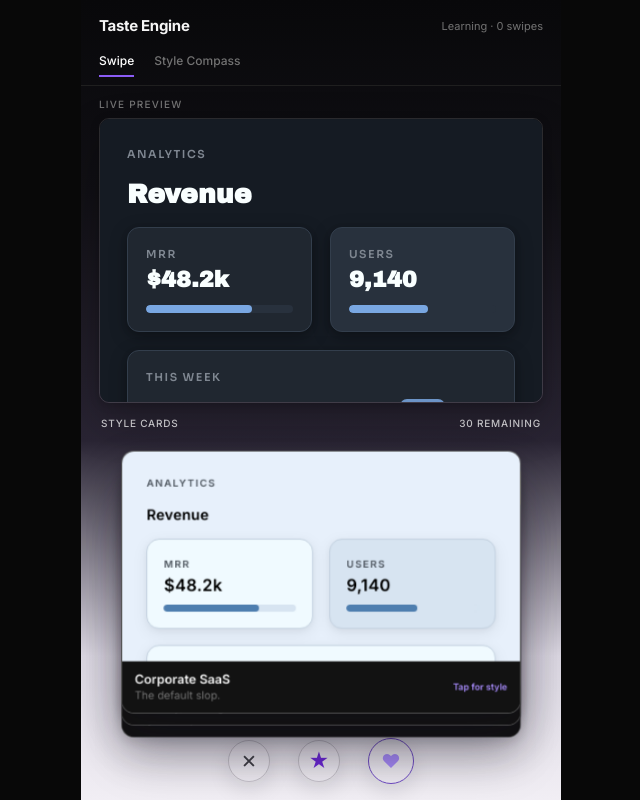
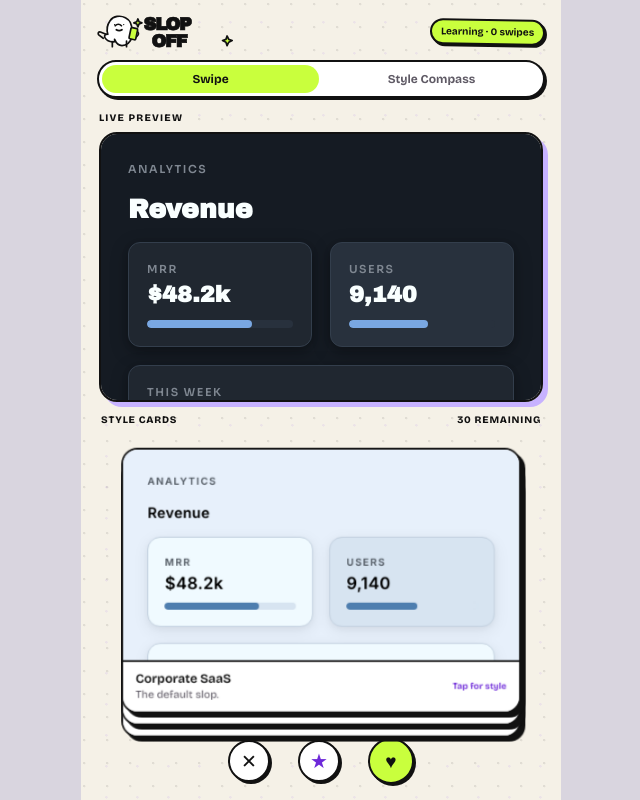
Before and after one commit to lukataylo/high-bar, a React (Vite) app: page / in a window 1280 px wide. Shown: the whole page, without its empty margins (319-959 px from the left). Built offline with nearby package versions, Linux system fonts and the light colour scheme.

Commit message:
style: adopt Slop Off hand-drawn light theme
Co-authored-by: lukataylo <lukataylo@users.noreply.github.com>

```diff
--- a/index.html
+++ b/index.html
@@ -4,7 +4,7 @@
     <meta charset="UTF-8" />
     <meta name="viewport" content="width=device-width, initial-scale=1.0, viewport-fit=cover, maximum-scale=1.0, user-scalable=no" />
     <meta name="theme-color" content="#0b0b0f" />
-    <title>Taste Engine</title>
+    <title>Slop Off — Taste Engine</title>
     <meta name="description" content="Swipe on design. A taste model learns your eye in real time, your app restyles itself live, and your taste compiles into a Cursor rules file." />
     <link rel="preconnect" href="https://fonts.googleapis.com" />
     <link rel="preconnect" href="https://fonts.gstatic.com" crossorigin />
--- a/src/App.tsx
+++ b/src/App.tsx
@@ -18,6 +18,7 @@ import { SwipeCard, type DeckCard } from "./components/SwipeCard";
 import { MockUI } from "./components/MockUI";
 import { TasteCard } from "./components/TasteCard";
 import { TasteFileModal } from "./components/TasteFileModal";
+import { SlopOffLogo } from "./components/SlopOffLogo";
 
 const INSPIRATION = orderedCorpus();
 const VARIANTS_START = 10; // variants begin appearing after ~10 swipes
@@ -105,7 +106,7 @@ export default function App() {
     <div className="app">
       <div className="topbar">
         <div className="brand">
-          Taste Engine
+          <SlopOffLogo />
         </div>
         <div className="brand-sub">{phase} · {state.swipes.length} swipes</div>
       </div>
--- a/src/app.css
+++ b/src/app.css
@@ -7,28 +7,26 @@
 }
 
 .mirror-panel {
-  padding: 12px 18px 14px;
+  padding: 8px 18px 12px;
 }
 
 .mirror-tag {
   display: flex;
   align-items: center;
   font-size: 10px;
-  color: #737373;
-  font-weight: 500;
+  color: #111111;
+  font-weight: 800;
   margin-bottom: 8px;
   text-transform: uppercase;
   letter-spacing: 0.12em;
 }
 
 .mirror-frame {
-  height: 285px;
-  border-radius: 10px;
+  height: 270px;
+  border-radius: 18px;
   overflow: hidden;
-  border: 1px solid rgba(255, 255, 255, 0.12);
-  box-shadow:
-    0 18px 44px rgba(0, 0, 0, 0.24),
-    0 2px 10px rgba(0, 0, 0, 0.18);
+  border: 2px solid #111111;
+  box-shadow: 5px 5px 0 #c7b2ff;
 }
 
 .mirror-frame .mirror {
@@ -41,9 +39,9 @@
   display: flex;
   justify-content: space-between;
   padding: 0 20px 7px;
-  color: rgba(255, 255, 255, 0.72);
+  color: #111111;
   font-size: 10px;
-  font-weight: 500;
+  font-weight: 800;
   letter-spacing: 0.08em;
   text-transform: uppercase;
 }
@@ -63,10 +61,10 @@
   padding: 24px;
   text-align: center;
   color: #18181b;
-  background: rgba(255, 255, 255, 0.72);
-  border: 1px solid rgba(255, 255, 255, 0.55);
-  border-radius: 14px;
-  box-shadow: 0 24px 52px rgba(22, 16, 32, 0.18);
+  background: #ffffff;
+  border: 2px solid #111111;
+  border-radius: 18px;
+  box-shadow: 5px 5px 0 #111111;
 }
 
 .deck-complete-title {
@@ -76,9 +74,10 @@
 
 .deck-complete button {
   padding: 10px 14px;
-  color: #ffffff;
-  background: #7c3aed;
-  border-radius: 9px;
+  color: #111111;
+  background: #c9ff3d;
+  border: 2px solid #111111;
+  border-radius: 999px;
   font-size: 12px;
   font-weight: 600;
 }
@@ -86,7 +85,7 @@
 .swipe-card {
   position: absolute;
   inset: 0;
-  border-radius: 14px;
+  border-radius: 18px;
   will-change: transform;
   cursor: grab;
 }
@@ -111,13 +110,12 @@
   position: absolute;
   inset: 0;
   backface-visibility: hidden;
-  border-radius: 14px;
+  border-radius: 18px;
   overflow: hidden;
-  background: #121212;
-  border: 1px solid rgba(255, 255, 255, 0.3);
-  box-shadow:
-    0 24px 52px rgba(22, 16, 32, 0.22),
-    0 4px 14px rgba(22, 16, 32, 0.14);
+  color: #111111;
+  background: #ffffff;
+  border: 2px solid #111111;
+  box-shadow: 5px 5px 0 #111111;
   display: flex;
   flex-direction: column;
 }
@@ -138,8 +136,8 @@
   align-items: center;
   justify-content: space-between;
   padding: 10px 14px 12px;
-  background: #121212;
-  border-top: 1px solid rgba(255, 255, 255, 0.07);
+  background: #ffffff;
+  border-top: 2px solid #111111;
 }
 
 .card-name {
@@ -149,7 +147,7 @@
 
 .card-tagline {
   font-size: 12px;
-  color: #737373;
+  color: #615c67;
   margin-top: 2px;
 }
 
@@ -159,19 +157,20 @@
   letter-spacing: 0.08em;
   padding: 4px 8px;
   border-radius: 8px;
-  background: rgba(139, 92, 246, 0.16);
-  color: #a78bfa;
+  background: #c9ff3d;
+  color: #111111;
+  border: 1.5px solid #111111;
   margin-left: 8px;
 }
 
 .card-badge.off {
-  background: rgba(255, 255, 255, 0.08);
-  color: #a3a3a3;
+  background: #eee8f8;
+  color: #111111;
 }
 
 .card-tap-hint {
   margin-left: auto;
-  color: #a78bfa;
+  color: #6d28d9;
   font-size: 10px;
   font-weight: 600;
   white-space: nowrap;
@@ -192,42 +191,42 @@
 
 .stamp.like {
   right: 20px;
-  color: #a78bfa;
-  border-color: #a78bfa;
+  color: #6d28d9;
+  border-color: #6d28d9;
   transform: rotate(14deg);
 }
 
 .stamp.pass {
   left: 20px;
-  color: #e5e5e5;
-  border-color: #e5e5e5;
+  color: #111111;
+  border-color: #111111;
   transform: rotate(-14deg);
 }
 
 .stamp.super {
   left: 50%;
   transform: translateX(-50%);
-  color: #8b5cf6;
-  border-color: #8b5cf6;
+  color: #6d28d9;
+  border-color: #6d28d9;
 }
 
 /* card back */
 .card-back {
   transform: rotateY(180deg);
   padding: 22px 20px;
-  background: #121212;
+  background: #fffdf7;
 }
 
 .card-back-title {
   font-size: 12px;
   letter-spacing: 0.14em;
   text-transform: uppercase;
-  color: #a78bfa;
+  color: #6d28d9;
   font-weight: 700;
 }
 
 .card-back-sub {
-  color: #c9c9d4;
+  color: #3f3a45;
   margin: 8px 0 18px;
   font-size: 14px;
 }
@@ -247,14 +246,15 @@
 
 .teach-label {
   font-size: 12px;
-  color: #737373;
+  color: #514b57;
   font-weight: 600;
 }
 
 .teach-track {
   height: 6px;
   border-radius: 999px;
-  background: rgba(255, 255, 255, 0.08);
+  background: #e4dfE8;
+  border: 1px solid #111111;
   overflow: hidden;
 }
 
@@ -267,7 +267,7 @@
 
 .teach-val {
   font-size: 11px;
-  color: #e9e9ee;
+  color: #111111;
   font-weight: 600;
   min-width: 62px;
   text-align: right;
@@ -280,7 +280,7 @@
   right: 0;
   text-align: center;
   font-size: 11px;
-  color: #a3a3a3;
+  color: #514b57;
 }
 
 /* ---- Deck action buttons ---- */
@@ -299,9 +299,10 @@
   font-size: 19px;
   display: grid;
   place-items: center;
-  background: transparent;
-  border: 1px solid rgba(30, 26, 36, 0.2);
-  box-shadow: 0 8px 22px rgba(24, 18, 34, 0.1);
+  color: #111111;
+  background: #ffffff;
+  border: 2px solid #111111;
+  box-shadow: 2px 2px 0 #111111;
   transition: transform 0.12s ease;
 }
 
@@ -310,13 +311,14 @@
 }
 
 .act.pass {
-  color: #3f3f46;
+  color: #111111;
 }
 .act.like {
-  color: #a78bfa;
+  color: #111111;
+  background: #c9ff3d;
   width: 46px;
   height: 46px;
-  border-color: #6d4ac2;
+  border-color: #111111;
 }
 .act.super {
   color: #6d28d9;
@@ -341,7 +343,7 @@
   font-size: 11px;
   letter-spacing: 0.16em;
   text-transform: uppercase;
-  color: #a78bfa;
+  color: #6d28d9;
   font-weight: 700;
 }
 
@@ -350,12 +352,12 @@
   font-weight: 800;
   letter-spacing: -0.02em;
   margin: 6px 0 4px;
-  color: #ffffff;
+  color: #111111;
 }
 
 .fp-meta {
   font-size: 12px;
-  color: #8a8a99;
+  color: #615c67;
 }
 
 .fp-radar {
@@ -372,14 +374,17 @@
   width: 44px;
   height: 44px;
   border-radius: 12px;
-  border: 1px solid rgba(255, 255, 255, 0.12);
+  border: 2px solid #111111;
+  box-shadow: 2px 2px 0 rgba(17, 17, 17, 0.25);
 }
 
 .fp-type {
   width: 100%;
-  background: #121212;
-  border: 1px solid rgba(255, 255, 255, 0.08);
-  border-radius: 16px;
+  color: #111111;
+  background: #ffffff;
+  border: 2px solid #111111;
+  border-radius: 18px;
+  box-shadow: 4px 4px 0 #c7b2ff;
   padding: 14px 16px;
   margin-bottom: 16px;
 }
@@ -388,7 +393,7 @@
   font-size: 11px;
   letter-spacing: 0.14em;
   text-transform: uppercase;
-  color: #8a8a99;
+  color: #615c67;
   font-weight: 600;
   margin-bottom: 8px;
 }
@@ -413,9 +418,9 @@
   font-weight: 600;
   padding: 6px 12px;
   border-radius: 999px;
-  background: rgba(139, 92, 246, 0.14);
-  color: #a78bfa;
-  border: 1px solid rgba(139, 92, 246, 0.28);
+  background: #c9ff3d;
+  color: #111111;
+  border: 2px solid #111111;
 }
 
 .fp-generate {
@@ -424,9 +429,10 @@
   border-radius: 16px;
   font-weight: 700;
   font-size: 15px;
-  color: #ffffff;
-  background: #7c3aed;
-  box-shadow: none;
+  color: #111111;
+  background: #c9ff3d;
+  border: 2px solid #111111;
+  box-shadow: 4px 4px 0 #111111;
 }
 
 .fp-generate code {
@@ -441,7 +447,7 @@
 .modal-backdrop {
   position: fixed;
   inset: 0;
-  background: rgba(3, 3, 6, 0.72);
+  background: rgba(35, 28, 42, 0.42);
   backdrop-filter: blur(6px);
   display: grid;
   place-items: center;
@@ -453,13 +459,14 @@
   width: 100%;
   max-width: 440px;
   max-height: 84dvh;
-  background: #0d0d14;
-  border: 1px solid rgba(255, 255, 255, 0.1);
+  color: #111111;
+  background: #fffdf7;
+  border: 2px solid #111111;
   border-radius: 18px;
   display: flex;
   flex-direction: column;
   overflow: hidden;
-  box-shadow: 0 30px 80px rgba(0, 0, 0, 0.7);
+  box-shadow: 7px 7px 0 #111111;
 }
 
 .modal-head {
@@ -467,14 +474,14 @@
   align-items: center;
   justify-content: space-between;
   padding: 16px 18px;
-  border-bottom: 1px solid rgba(255, 255, 255, 0.07);
+  border-bottom: 2px solid #111111;
 }
 
 .modal-eyebrow {
   font-size: 10px;
   letter-spacing: 0.16em;
   text-transform: uppercase;
-  color: #a78bfa;
+  color: #6d28d9;
   font-weight: 700;
 }
 
@@ -489,8 +496,9 @@
   width: 32px;
   height: 32px;
   border-radius: 8px;
-  background: rgba(255, 255, 255, 0.06);
-  color: #c9c9d4;
+  background: #ffffff;
+  color: #111111;
+  border: 2px solid #111111;
 }
 
 .modal-code {
@@ -500,7 +508,7 @@
   font-family: "IBM Plex Mono", monospace;
   font-size: 11.5px;
   line-height: 1.55;
-  color: #e5e5e5;
+  color: #29242f;
   white-space: pre-wrap;
   word-break: break-word;
   flex: 1;
@@ -510,7 +518,7 @@
   display: flex;
   gap: 10px;
   padding: 12px 18px;
-  border-top: 1px solid rgba(255, 255, 255, 0.07);
+  border-top: 2px solid #111111;
 }
 
 .modal-btn {
@@ -518,19 +526,20 @@
   padding: 12px;
   border-radius: 12px;
   font-weight: 700;
-  background: rgba(255, 255, 255, 0.07);
-  color: #e9e9ee;
+  background: #ffffff;
+  color: #111111;
+  border: 2px solid #111111;
 }
 
 .modal-btn.primary {
-  background: #7c3aed;
-  color: #ffffff;
+  background: #c9ff3d;
+  color: #111111;
 }
 
 .modal-foot {
   margin: 0;
   padding: 0 18px 16px;
   font-size: 12px;
-  color: #8a8a99;
+  color: #615c67;
   line-height: 1.5;
 }
--- /dev/null
+++ b/src/components/SlopOffLogo.tsx
@@ -0,0 +1,32 @@
+export function SlopOffLogo() {
+  return (
+    <svg
+      className="slop-off-logo"
+      viewBox="0 0 250 76"
+      role="img"
+      aria-label="Slop Off"
+    >
+      <g
+        fill="none"
+        stroke="#111111"
+        strokeWidth="3"
+        strokeLinecap="round"
+        strokeLinejoin="round"
+      >
+        <path
+          fill="#ffffff"
+          d="M31 55c-7 1-14-2-17-7-2-4 1-7 5-6-2-7-1-17 4-24 6-8 18-10 27-5 8 4 12 13 11 23 6-2 11 0 12 4 1 5-5 8-12 8-2 8-9 14-17 14-6 0-10-4-13-11Z"
+        />
+        <path d="M32 27c3-3 8-3 11 0M34 34c3 2 7 2 10 0" />
+        <circle cx="31" cy="25" r="1.2" fill="#111111" stroke="none" />
+        <circle cx="47" cy="25" r="1.2" fill="#111111" stroke="none" />
+        <path d="M27 55v9M52 54v10" />
+        <path d="M16 42 6 38c-3-1-5 2-3 5l8 6" />
+        <rect x="58" y="31" width="12" height="20" rx="2" fill="#c9ff3d" transform="rotate(12 64 41)" />
+        <path d="m70 20 2-5 2 5 5 2-5 2-2 5-2-5-5-2 5-2ZM227 51l2-6 3 6 6 2-6 3-3 6-2-6-6-3 6-2Z" fill="#c9ff3d" />
+      </g>
+      <text x="82" y="34" className="logo-word">SLOP</text>
+      <text x="96" y="65" className="logo-word">OFF</text>
+    </svg>
+  );
+}
--- a/src/components/TasteCard.tsx
+++ b/src/components/TasteCard.tsx
@@ -54,7 +54,7 @@ export function TasteCard({ taste, confidence, tokens, hue, swipeCount, overall,
           <span style={{ fontFamily: pairing.display, fontWeight: tokens.fontWeightDisplay, fontSize: 22 }}>
             {pairing.name.split(" / ")[0]}
           </span>
-          <span style={{ fontFamily: pairing.body, fontWeight: tokens.fontWeightBody, color: "#9a9aa8" }}>
+          <span style={{ fontFamily: pairing.body, fontWeight: tokens.fontWeightBody, color: "#615c67" }}>
             {pairing.name.split(" / ")[1] ?? pairing.name}
           </span>
         </div>
--- a/src/components/TasteRadar.tsx
+++ b/src/components/TasteRadar.tsx
@@ -33,13 +33,13 @@ export function TasteRadar({ taste, confidence, size = 240, color = "#8b5cf6" }:
           key={rr}
           points={DIMENSIONS.map((_, i) => point(i, r * rr).join(",")).join(" ")}
           fill="none"
-          stroke="rgba(255,255,255,0.08)"
+          stroke="rgba(17,17,17,0.14)"
           strokeWidth={1}
         />
       ))}
       {DIMENSIONS.map((_, i) => {
         const [px, py] = point(i, r);
-        return <line key={i} x1={cx} y1={cy} x2={px} y2={py} stroke="rgba(255,255,255,0.06)" strokeWidth={1} />;
+        return <line key={i} x1={cx} y1={cy} x2={px} y2={py} stroke="rgba(17,17,17,0.1)" strokeWidth={1} />;
       })}
       <path d={valuePath} fill={color} fillOpacity={0.18} stroke={color} strokeWidth={2} strokeLinejoin="round" />
       {DIMENSIONS.map((d, i) => {
@@ -55,7 +55,7 @@ export function TasteRadar({ taste, confidence, size = 240, color = "#8b5cf6" }:
             x={lx}
             y={ly}
             fontSize={7.5}
-            fill="rgba(255,255,255,0.55)"
+            fill="#514b57"
             textAnchor="middle"
             dominantBaseline="middle"
             fontWeight={600}
--- a/src/index.css
+++ b/src/index.css
@@ -12,9 +12,9 @@ body,
 }
 
 body {
-  font-family: "Inter", system-ui, -apple-system, sans-serif;
-  background: #080808;
-  color: #f5f5f5;
+  font-family: "Bricolage Grotesque", "Inter", system-ui, sans-serif;
+  background: #d9d5df;
+  color: #141414;
   -webkit-font-smoothing: antialiased;
   overscroll-behavior: none;
   touch-action: manipulation;
@@ -28,7 +28,7 @@ button {
   color: inherit;
 }
 
-/* The app shell (chrome around the demo) uses its own fixed dark styling so the
+/* The app shell (chrome around the demo) uses its own fixed light styling so the
    restyling only visibly affects the mirror surfaces, per the demo beat sheet. */
 .app {
   position: relative;
@@ -39,55 +39,81 @@ button {
   display: flex;
   flex-direction: column;
   overflow: hidden;
-  background: linear-gradient(
-    180deg,
-    #08080a 0%,
-    #111015 24%,
-    #292433 55%,
-    #ddd9e4 82%,
-    #f1eef4 100%
-  );
+  background-color: #f5f1e7;
+  background-image:
+    radial-gradient(circle at 14% 18%, rgba(17, 17, 17, 0.09) 0 1px, transparent 1.5px),
+    radial-gradient(circle at 82% 72%, rgba(124, 58, 237, 0.08) 0 1px, transparent 1.5px);
+  background-size: 23px 23px, 31px 31px;
 }
 
 .topbar {
   display: flex;
   align-items: center;
   justify-content: space-between;
-  padding: 16px 18px 12px;
+  padding: 8px 16px 4px;
   z-index: 5;
 }
 
 .brand {
-  font-weight: 700;
-  letter-spacing: -0.02em;
-  font-size: 15px;
+  width: 142px;
+  height: 48px;
+}
+
+.slop-off-logo {
+  display: block;
+  width: 100%;
+  height: 100%;
+}
+
+.logo-word {
+  fill: #111111;
+  font-family: "Archivo Black", "Arial Black", sans-serif;
+  font-size: 31px;
+  font-weight: 900;
+  letter-spacing: -2px;
+  paint-order: stroke;
+  stroke: #111111;
+  stroke-width: 1px;
 }
 
 .brand-sub {
-  font-size: 11px;
-  color: #737373;
-  font-weight: 400;
+  padding: 5px 9px;
+  color: #111111;
+  background: #c9ff3d;
+  border: 2px solid #111111;
+  border-radius: 999px;
+  box-shadow: 2px 2px 0 #111111;
+  font-size: 10px;
+  font-weight: 700;
+  transform: rotate(1deg);
 }
 
 .tabs {
   display: flex;
-  gap: 20px;
-  padding: 0 18px 8px;
-  border-bottom: 1px solid #1f1f1f;
+  gap: 4px;
+  margin: 0 16px 6px;
+  padding: 3px;
+  background: #ffffff;
+  border: 2px solid #111111;
+  border-radius: 999px;
+  box-shadow: 2px 2px 0 #111111;
 }
 
 .tab {
-  padding: 6px 0 9px;
+  flex: 1;
+  padding: 7px 10px;
+  color: #5f5a65;
+  background: transparent;
+  border-radius: 999px;
   font-size: 12px;
-  font-weight: 500;
-  color: #737373;
-  background: transparent;
+  font-weight: 700;
   transition: background 0.15s, color 0.15s;
 }
 
 .tab.active {
-  color: #ffffff;
-  box-shadow: inset 0 -2px #8b5cf6;
+  color: #111111;
+  background: #c9ff3d;
+  box-shadow: none;
 }
 
 /* ---- Mirror surface: the only thing the taste tokens restyle ---- */
```
